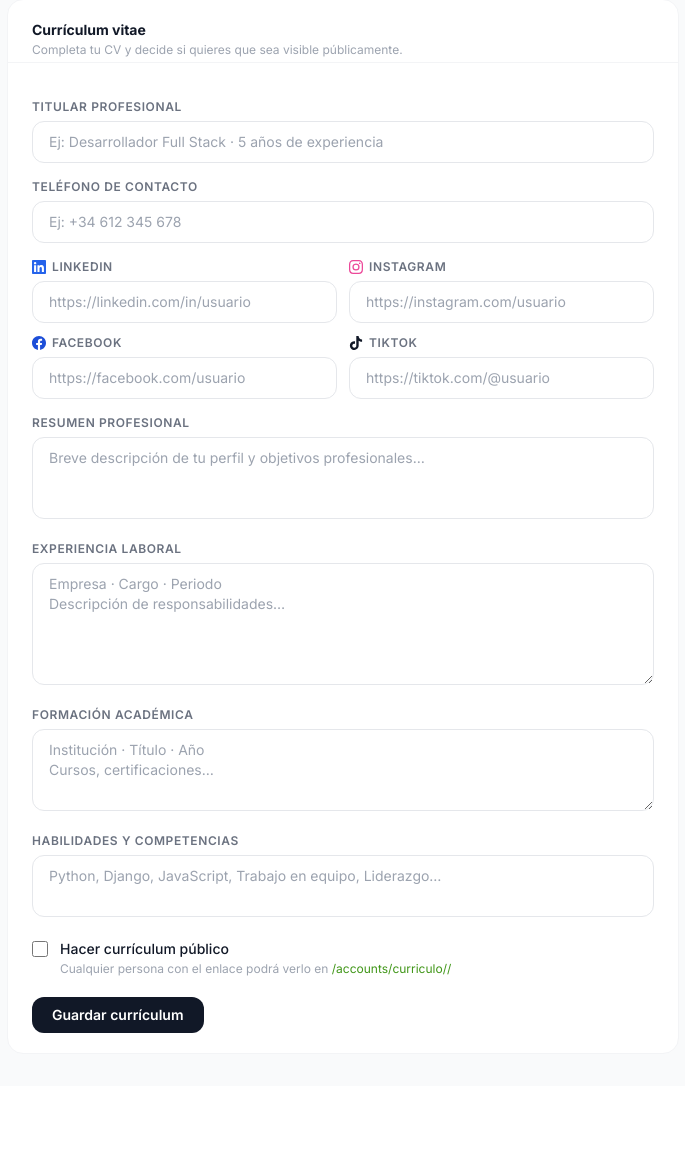
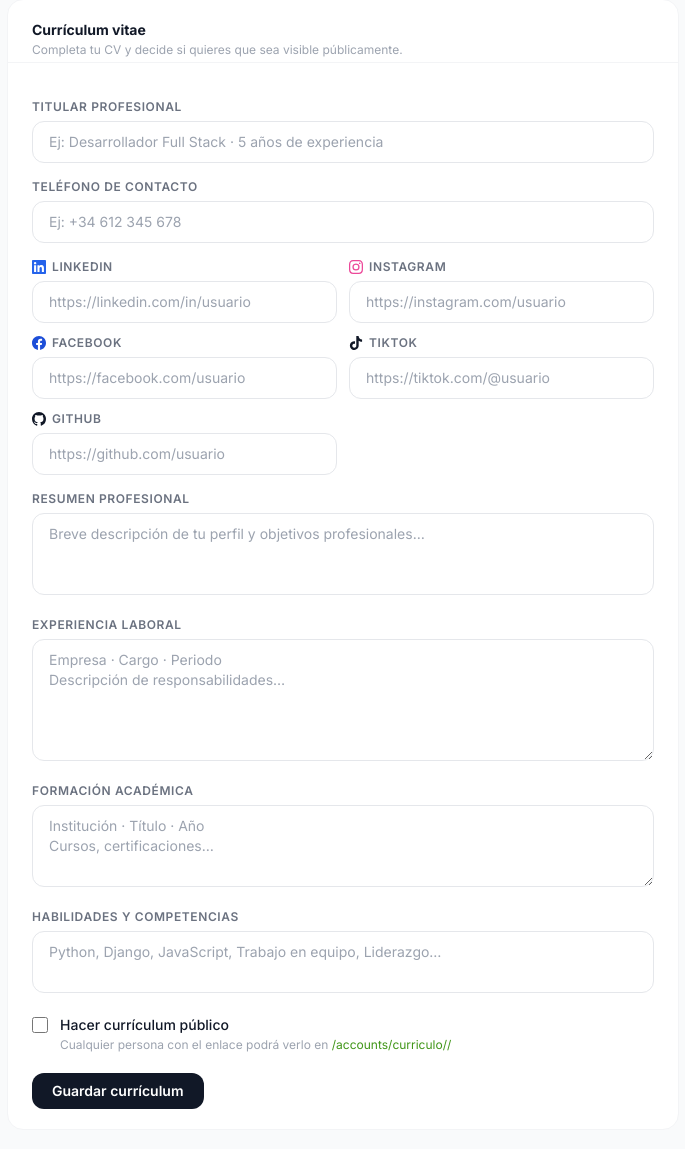
Before and after one commit to falconsoft3d/nooxial, a Django app: template templates/accounts/profile.html in a window 1280 px wide. Shown: the part 1515-2664 px from the top of the page, without its empty margins (281-966 px from the left). Before the commit the page ends 2548 px from the top, so only its background shows below. Run offline with Django 5.2, Linux system fonts and the light colour scheme; the template is opened without the code that fills it, so the values that code supplies are empty; some libraries are stand-ins or nearby versions.

Commit message:
github cv field

```diff
--- a/accounts/models.py
+++ b/accounts/models.py
@@ -53,6 +53,7 @@ class UserProfile(models.Model):
     cv_instagram   = models.URLField(blank=True, verbose_name='Instagram')
     cv_facebook    = models.URLField(blank=True, verbose_name='Facebook')
     cv_tiktok      = models.URLField(blank=True, verbose_name='TikTok')
+    cv_github      = models.URLField(blank=True, verbose_name='GitHub')
     cv_summary     = models.TextField(blank=True, verbose_name='Resumen profesional')
     cv_experience  = models.TextField(blank=True, verbose_name='Experiencia laboral')
     cv_education   = models.TextField(blank=True, verbose_name='Formación académica')
--- a/accounts/views.py
+++ b/accounts/views.py
@@ -198,13 +198,14 @@ def profile_view(request):
             profile.cv_instagram  = request.POST.get('cv_instagram', '').strip()
             profile.cv_facebook   = request.POST.get('cv_facebook', '').strip()
             profile.cv_tiktok     = request.POST.get('cv_tiktok', '').strip()
+            profile.cv_github     = request.POST.get('cv_github', '').strip()
             profile.cv_summary    = request.POST.get('cv_summary', '').strip()
             profile.cv_experience = request.POST.get('cv_experience', '').strip()
             profile.cv_education  = request.POST.get('cv_education', '').strip()
             profile.cv_skills     = request.POST.get('cv_skills', '').strip()
             profile.cv_public     = request.POST.get('cv_public') == '1'
             profile.save(update_fields=['cv_headline','cv_phone','cv_linkedin','cv_instagram',
-                                        'cv_facebook','cv_tiktok','cv_summary','cv_experience',
+                                        'cv_facebook','cv_tiktok','cv_github','cv_summary','cv_experience',
                                         'cv_education','cv_skills','cv_public'])
             messages.success(request, 'Currículum actualizado.')
 
--- a/templates/accounts/profile.html
+++ b/templates/accounts/profile.html
@@ -467,6 +467,17 @@
                  placeholder="https://tiktok.com/@usuario"
                  class="w-full px-4 py-2.5 border border-gray-200 rounded-xl text-sm focus:outline-none focus:ring-2 focus:ring-brand-500 focus:border-transparent">
         </div>
+        <div>
+          <label class="flex items-center gap-1.5 text-xs font-semibold text-gray-500 uppercase tracking-wider mb-1.5">
+            <svg class="w-3.5 h-3.5 text-gray-900" fill="currentColor" viewBox="0 0 24 24">
+              <path d="M12 0C5.37 0 0 5.37 0 12c0 5.31 3.435 9.795 8.205 11.385.6.105.825-.255.825-.57 0-.285-.015-1.23-.015-2.235-3.015.555-3.795-.735-4.035-1.41-.135-.345-.72-1.41-1.23-1.695-.42-.225-1.02-.78-.015-.795.945-.015 1.62.87 1.845 1.23 1.08 1.815 2.805 1.305 3.495.99.105-.78.42-1.305.765-1.605-2.67-.3-5.46-1.335-5.46-5.925 0-1.305.465-2.385 1.23-3.225-.12-.3-.54-1.53.12-3.18 0 0 1.005-.315 3.3 1.23.96-.27 1.98-.405 3-.405s2.04.135 3 .405c2.295-1.56 3.3-1.23 3.3-1.23.66 1.65.24 2.88.12 3.18.765.84 1.23 1.905 1.23 3.225 0 4.605-2.805 5.625-5.475 5.925.435.375.81 1.095.81 2.22 0 1.605-.015 2.895-.015 3.3 0 .315.225.69.825.57A12.02 12.02 0 0024 12c0-6.63-5.37-12-12-12z"/>
+            </svg>
+            GitHub
+          </label>
+          <input type="url" name="cv_github" value="{{ profile.cv_github }}"
+                 placeholder="https://github.com/usuario"
+                 class="w-full px-4 py-2.5 border border-gray-200 rounded-xl text-sm focus:outline-none focus:ring-2 focus:ring-brand-500 focus:border-transparent">
+        </div>
       </div>
 
       <div>
```
Also changed, not shown: templates/accounts/public_cv.html (+9 -1 lines), accounts/migrations/0021_userprofile_cv_github.py (added).
